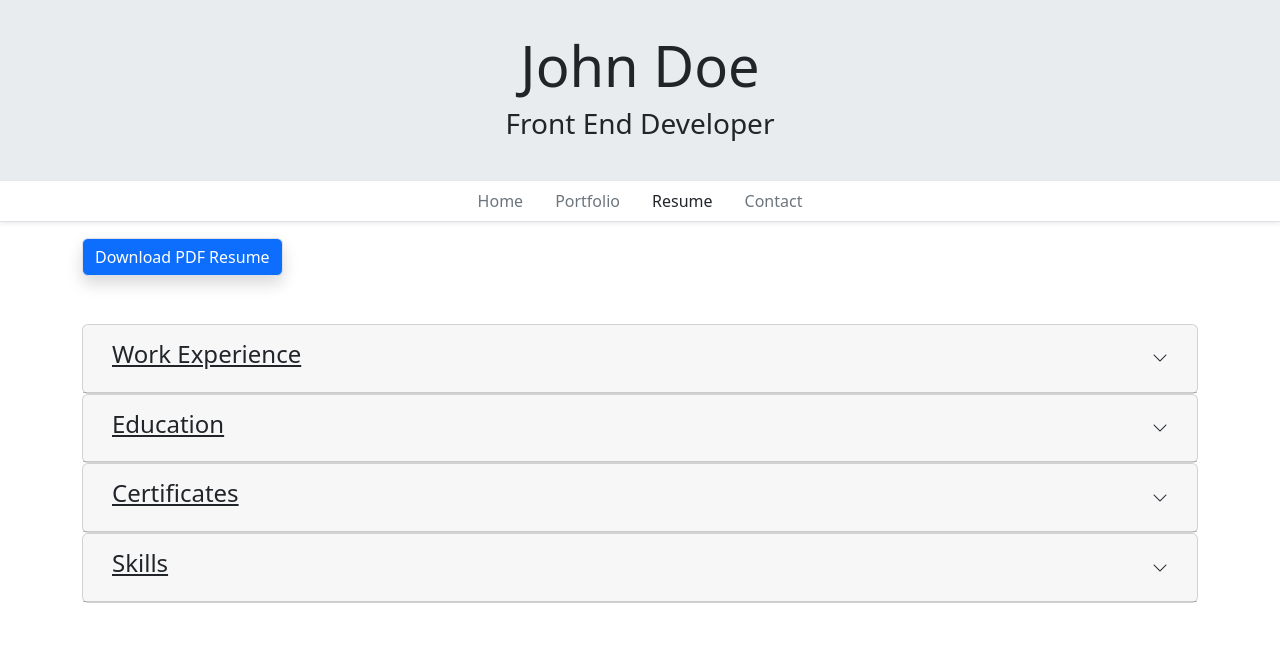
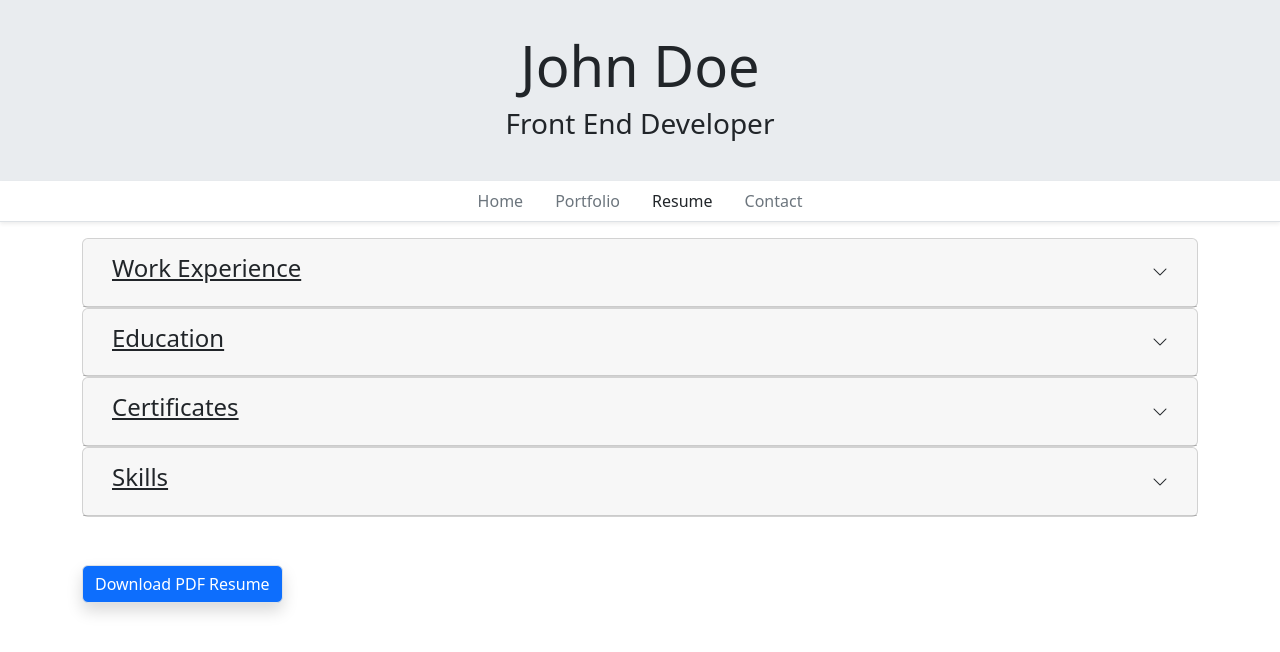
Before and after one commit to jmlinares2019/my-resume-2024, an Angular app: page /resume in a window 1280 px wide. Shown: the top 652 px of the page. Built offline with nearby package versions, Linux system fonts and the light colour scheme.

Commit message:
Changing download PDF button position

```diff
--- a/src/app/pages/resume/resume.component.html
+++ b/src/app/pages/resume/resume.component.html
@@ -1,10 +1,5 @@
 <div class="container">
-    <button
-        class="btn btn-primary mb-5 shadow border"
-        (click)="downloadFile()">
-        Download PDF Resume
-    </button>
-
+    <!-- Interactive resume -->
     <accordion [isAnimated]="true">
         <accordion-group [(isOpen)]="experienceIsOpen">
             <button
@@ -75,4 +70,11 @@
             </div>
         </accordion-group>
     </accordion>
+    <!-- PDF resume -->
+    <button
+        class="btn btn-primary mt-5 shadow border"
+        (click)="downloadFile()">
+        Download PDF Resume
+    </button>
+
 </div>
```
